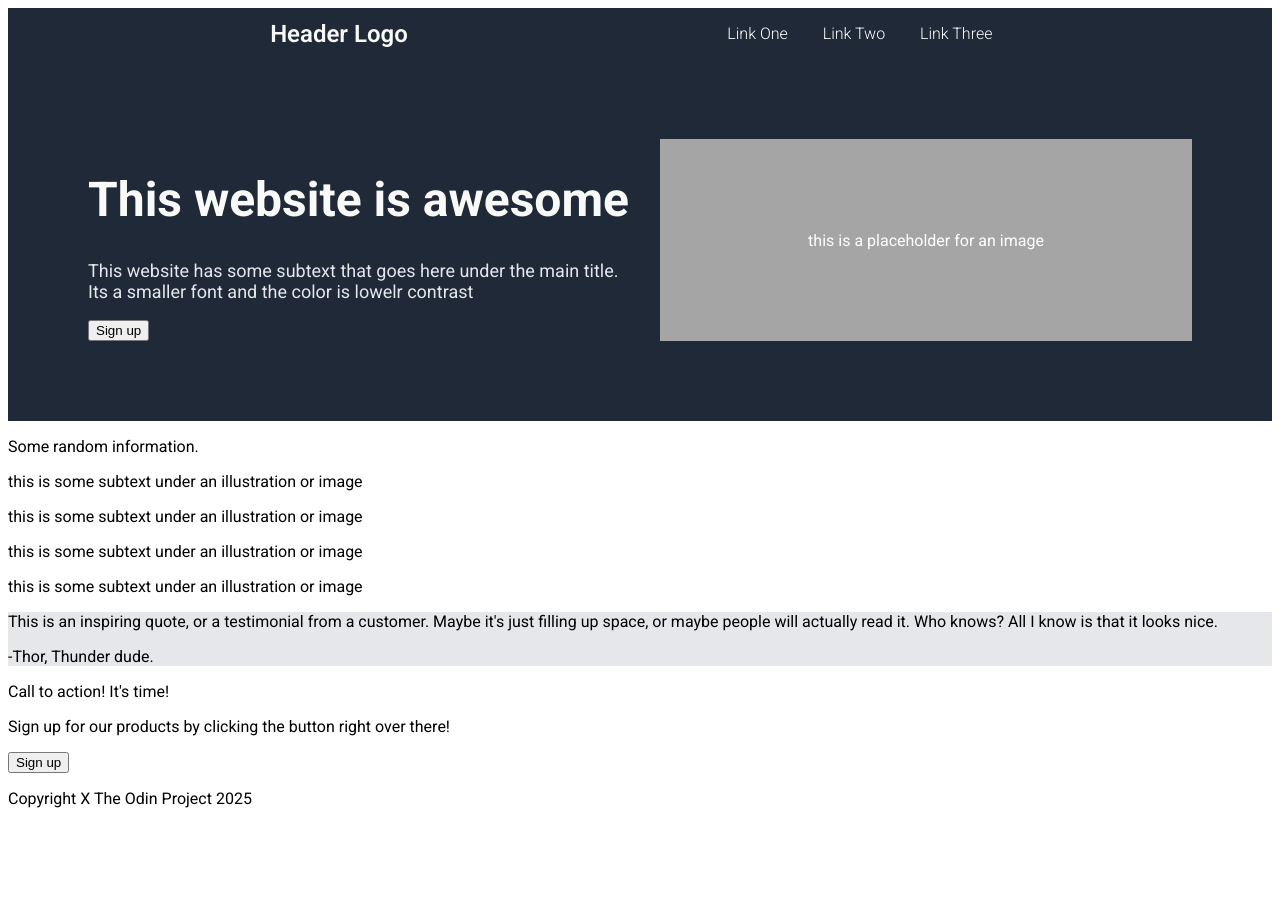
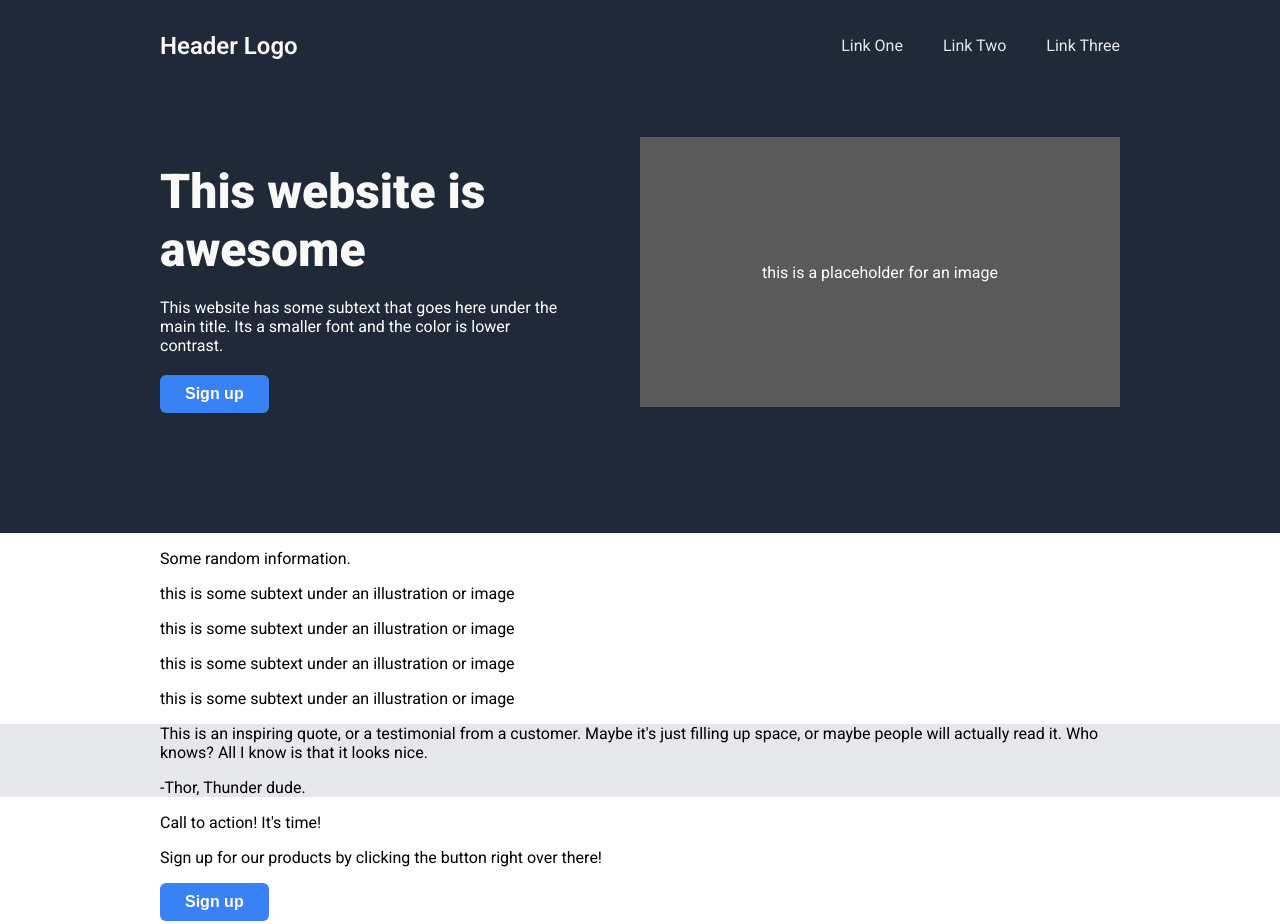
Before and after one commit to CommitMike/odin-landingpage, a plain HTML site: page index.html in a window 1280 px wide. Shown: the top 924 px of the page. Before the commit the page ends 824 px from the top, so only its background shows below. Drawn offline with Linux system fonts and the light colour scheme.

Commit message:
updated layout changes to hero & header

```diff
--- a/index.html
+++ b/index.html
@@ -12,6 +12,7 @@
 <body>
     <div class="main">
         <div class="header">
+            <div class="container">
                 <div class="logo">
                     Header Logo
                 </div>
@@ -23,11 +24,13 @@
                     </ul>
                 </div>
             </div>
+        </div>
         <div class="hero">
+            <div class="container">
                 <div class="left">
-                <h1>This website is awesome</h1>
-                <p>This website has some subtext that goes here under the main title. Its a smaller font and the color is lowelr contrast</p>
-                <button>Sign up</button>
+                    <h1>This website is <br> awesome</h1>
+                    <p>This website has some subtext that goes here under the main title. Its a smaller font and the color is lower contrast.</p>
+                    <button class="signup-btn">Sign up</button>
                 </div>
                 <div class="right">
                     <div class="image-container">
@@ -35,9 +38,10 @@
                     </div>
                 </div>
             </div>
-
+        </div>
     </div>
     <div class="random-info-container">
+        <div class="container">
             <p>Some random information.</p>
             <div class="box-container">
                 <div class="box"></div>
@@ -56,15 +60,20 @@
                 <p class="box-text">this is some subtext under an illustration or image</p>
             </div>
         </div>
+    </div>
     <div class="quote-container">
+        <div class="container">
             <p>This is an inspiring quote, or a testimonial from a customer. Maybe it's just filling up space, or maybe people will actually read it. Who knows? All I know is that it looks nice.</p>
             <p>-Thor, Thunder dude.</p>
         </div>
+    </div>
     <div class="action-container">
+        <div class="container">
             <div class="call-to-action-border">
                 <p>Call to action! It's time!</p>
                 <p>Sign up for our products by clicking the button right over there!</p>
-            <button>Sign up</button>
+                <button class="signup-btn" >Sign up</button>
+            </div>
         </div>
     </div>
     <div class="footer">
--- a/style.css
+++ b/style.css
@@ -1,11 +1,4 @@
 /*
-Font: Roboto
-Dark background for hero and footer: #1F2937 [x]
-Hero Main Text 'this website is awesome' 48px #F9FAF8 weight: 900 [x]
-Hero secondary text, header link text: 18px #E5E7EB
-Hero Logo Text: 24px #F9FAF8
-
---
 Button color, call to action background color: #3882F6
 Information header text: 36px #F12937 weight: 900
 --
@@ -13,19 +6,53 @@ Quote section bg color: #E5E7EB
 Quote text: 36px light italic #1F2937
 */
 
+* {
+    box-sizing: border-box;
+}
+
 body {
     font-family: "Roboto", sans-serif;
+    margin: 0;
+    padding: 0;
 }
 
 .main {
     background-color: #1F2937;
     color: #fff;
+    display: flex;
+    flex-direction: column;
 }
 
-/* Navbar */
+.header {
+    background-color: #1F2937;
+    padding: 20px 0;
+}
+
+.hero {
+    background-color: #1F2937;
+    padding: 40px 0 120px 0;
+}
+
+.container {
+    max-width: 1200px;
+    padding: 0 120px;
+    margin: 0 auto;
+    width: 100%;
+}
+
+.header .container,
+.hero .container {
+    display: flex;
+    justify-content: space-between;
+    align-items: center;
+}
+
+/* ==========
+Navbar
+========== */
 .header {
     display: flex;
-    justify-content: space-evenly;
+    justify-content: space-around;
 }
 
 .logo {
@@ -38,8 +65,7 @@ body {
 
 .headerlinks ul {
     display: flex;
-    width: 300px;
-    justify-content: space-around;
+    gap: 40px;
 }
 
 .headerlinks ul li {
@@ -50,56 +76,76 @@ body {
     color: #fff;
     text-decoration: none;
     cursor: pointer;
-    font-weight: 300;
+    font-weight: 400;
+    font-size: 16px;
+    color: #E5E7EB;
 }
 
-/* Hero */
+/* ==========
+Hero
+========== */
 .hero {
     display: flex;
     flex-direction: row;
-    justify-content: space-around;
-    padding: 80px;
 }
 
 .left {
-    /* display: flex;
+    flex: 1;
+    display: flex;
     flex-direction: column;
-    align-items: flex-start; */
-    flex: 1;
+    justify-content: center;
+    align-items: flex-start;
+    gap: 20px;
 }
 
 .left h1 {
     font-size: 48px;
     color: #F9FAF8;
-    weight: 900
-
+    font-weight: 900;
+    margin-bottom: 0;
+    line-height: 1.2;
+    max-width: 400px;
 }
 
 .left p {
-   font-size: 18px;
-    color: #E5E7EB;
+    max-width: 400px;
+    padding: 0;
+    margin: 0;
+}
+
+.signup-btn {
+    background-color: #3882F6;
+    color: white;
+    padding: 10px 25px;
+    font-size: 16px;
+    border: none;
+    border-radius: 6px;
+    cursor: pointer;
+    font-weight: 600;
 }
 
 .right {
-    display: flex;
-    align-items: center;
-    justify-content: center;
     flex: 1;
 }
 
 .image-container {
-    background-color: rgb(165, 165, 165);
+    background-color: #5A5A5A;
     width: 100%;
-    height: 100%;
+    max-width: 500px;
+    aspect-ratio: 16 / 9;
+    margin: 0 auto;
     display: flex;
     align-items: center;
     justify-content: center;
-    margin-left: 20px;
 }
 
-/* Random information section */
+/* ==========
+Random information section
+========== */
 
-/* Quote */
+/* ==========
+Quote
+========== */
 .quote-container {
     background-color: #E5E7EB;
 }
```
Lines whose indentation alone changed are shown as unchanged.
